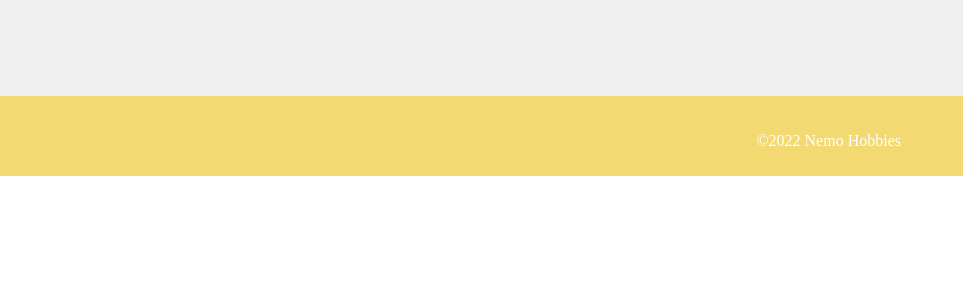
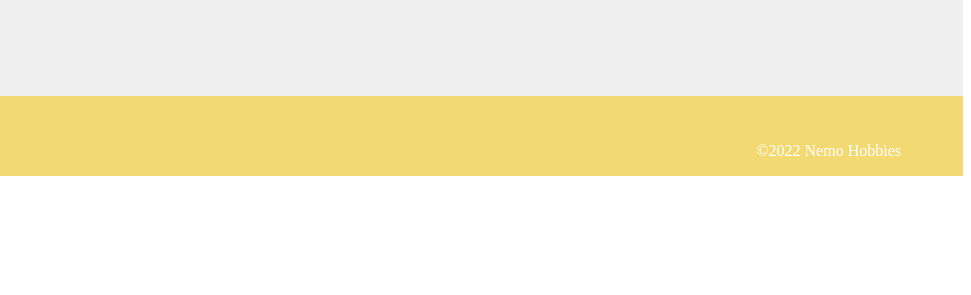
Before and after one commit to RainheartWS/RainheartWS.github-io, a plain HTML site: page index.html in a window 1280 px wide. Shown: the part 1489-1784 px from the top of the page, 309-1280 px from the left. Drawn offline with Linux system fonts and the light colour scheme.

Commit message:
Update stylesheet.css

```diff
--- a/stylesheet.css
+++ b/stylesheet.css
@@ -185,5 +185,5 @@ footer{
 .footer-right{
   color:white;
   float:right;
-  padding:20px 15px;
+  padding:30px 15px;
 }
```
